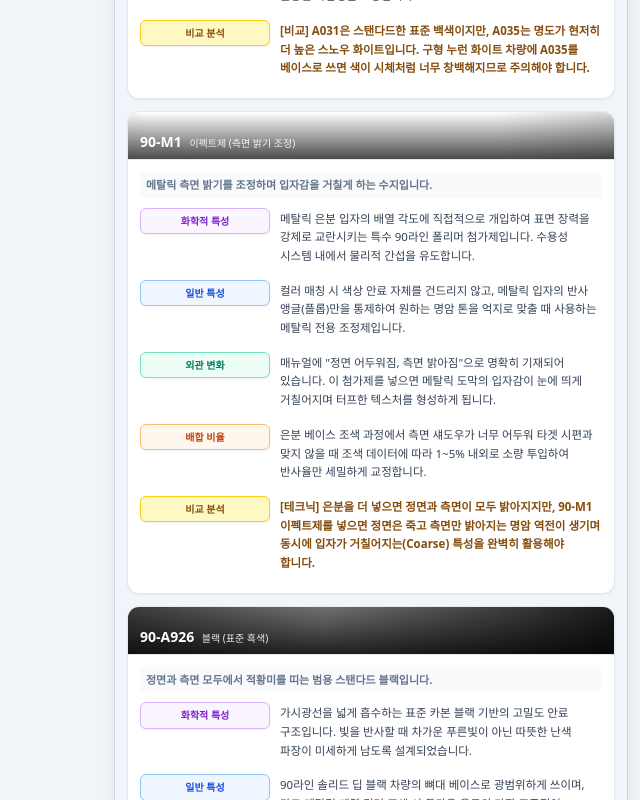
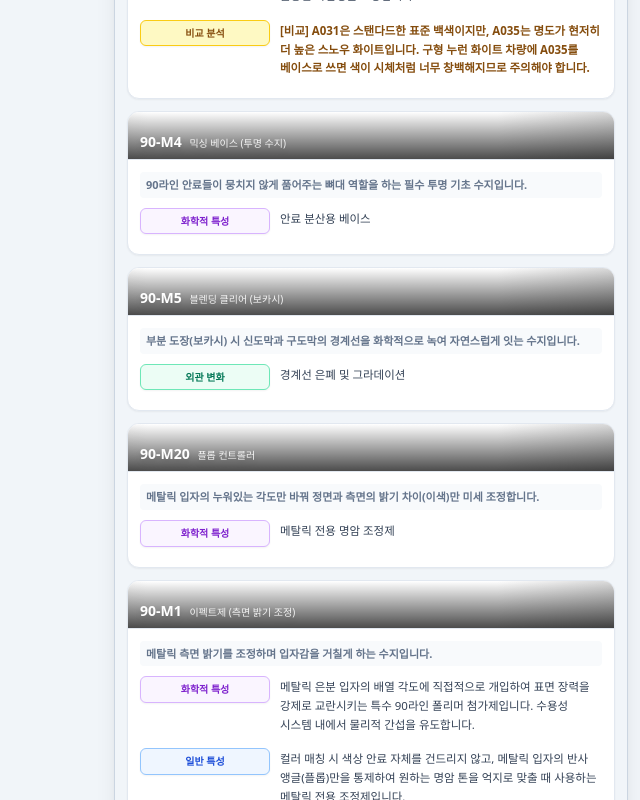
Before and after one commit to ysm0427/glasurit-pro, a React (Create React App) app: page / in a window 1280 px wide. Shown: the part 1820-2620 px from the top of the page, without its empty margins (640-1280 px from the left). Built offline with nearby package versions, Linux system fonts and the light colour scheme.

Commit message:
Update tonerDB.ts

```diff
--- a/src/tonerDB.ts
+++ b/src/tonerDB.ts
@@ -42,6 +42,9 @@ export const TONER_DB: Record<string, TonerData> = {
     ['배합 비율', '아주 극소량의 1방울만 투입되어도 전체 도막의 정/측면 색조를 뒤틀어버릴 만큼 예민합니다. 반드시 정밀 전자저울을 사용하여 마이크로 도징 단위로 신중하게 배합해야 합니다.'],
     ['비교 분석', '[비교] 바탕을 가리는 A031, A035와는 아예 태생부터 다릅니다. 이 A097을 바닥을 덮는 화이트로 착각해 조색 컵에 부으면 색상만 붉고 푸르게 탁해지고 은폐는 1%도 되지 않는 하자가 발생합니다.']
   ]},
+  '90-M4': { role: '믹싱 베이스 (투명 수지)', type: 'binder', face: '#ffffff', flop: '#ffffff', desc: '90라인 안료들이 뭉치지 않게 품어주는 뼈대 역할을 하는 필수 투명 기초 수지입니다.', details: [['화학적 특성', '안료 분산용 베이스']] },
+  '90-M5': { role: '블렌딩 클리어 (보카시)', type: 'binder', face: '#ffffff', flop: '#ffffff', desc: '부분 도장(보카시) 시 신도막과 구도막의 경계선을 화학적으로 녹여 자연스럽게 잇는 수지입니다.', details: [['외관 변화', '경계선 은폐 및 그라데이션']] },
+  '90-M20': { role: '플롭 컨트롤러', type: 'binder', face: '#ffffff', flop: '#ffffff', desc: '메탈릭 입자의 누워있는 각도만 바꿔 정면과 측면의 밝기 차이(이색)만 미세 조정합니다.', details: [['화학적 특성', '메탈릭 전용 명암 조정제']] },
   '90-M1': { role: '이펙트제 (측면 밝기 조정)', type: 'binder', face: '#ffffff', flop: '#ffffff', desc: '메탈릭 측면 밝기를 조정하며 입자감을 거칠게 하는 수지입니다.', details: [
     ['화학적 특성', '메탈릭 은분 입자의 배열 각도에 직접적으로 개입하여 표면 장력을 강제로 교란시키는 특수 90라인 폴리머 첨가제입니다. 수용성 시스템 내에서 물리적 간섭을 유도합니다.'],
     ['일반 특성', '컬러 매칭 시 색상 안료 자체를 건드리지 않고, 메탈릭 입자의 반사 앵글(플롭)만을 통제하여 원하는 명암 톤을 억지로 맞출 때 사용하는 메탈릭 전용 조정제입니다.'],
```
